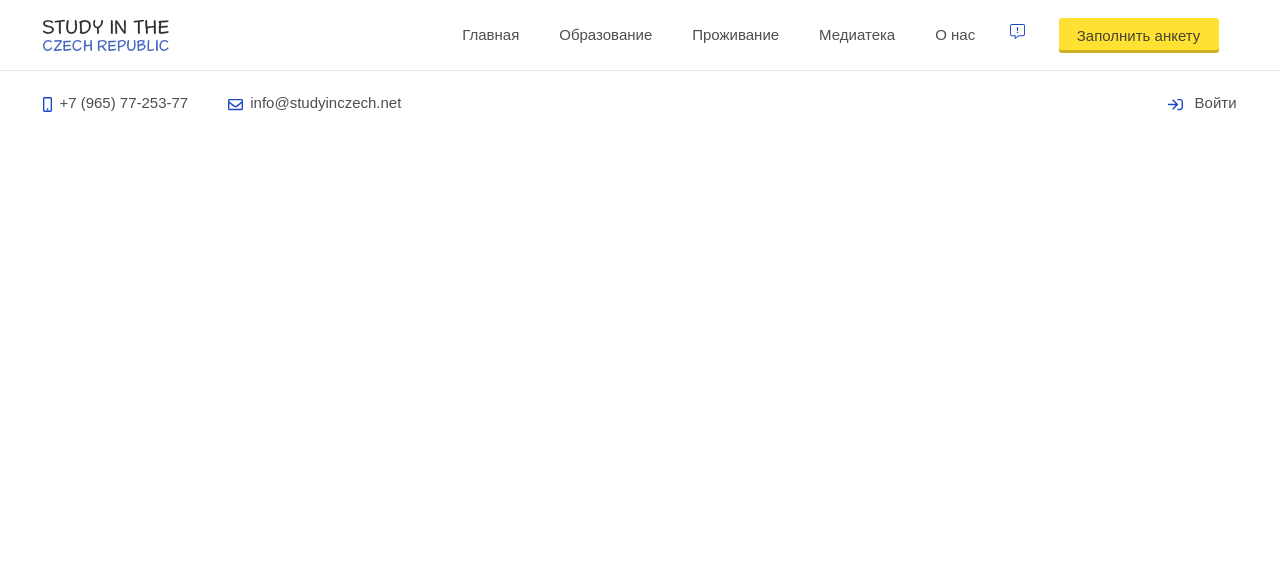
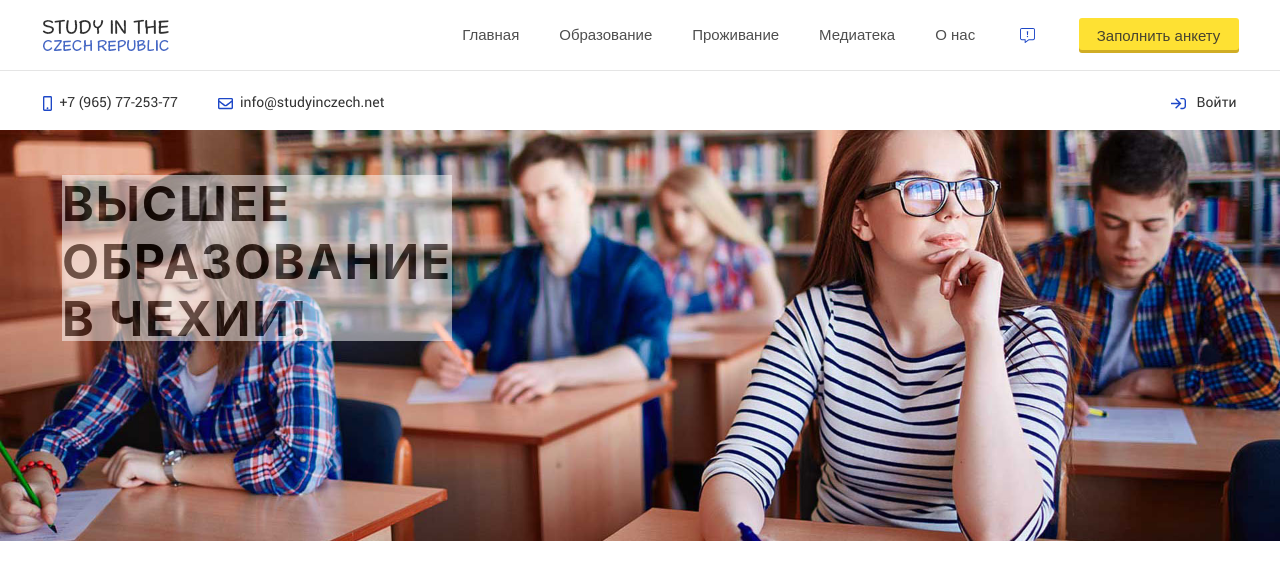
Before and after one commit to Victoria-Lecter/GIT_project, a website: page OptimizedHTML-4/app/index.html in a window 1280 px wide. Drawn offline with Linux system fonts and the light colour scheme.

Commit message:
не получилось применить line-height и сделать прямоугольник прозрачным не затрагивая текст на нем, пробовала ставить картинку как background-image - что-то неправильно, не видит адреса... что качается tooltip так поставить получилось немножко видоизмененным кодом но теперь понятия не имею как применить стили к нему. и заметила что пиксели в psd и у меня не совпадают из-за разного разрешения экрана

```diff
--- a/OptimizedHTML-4/app/index.html
+++ b/OptimizedHTML-4/app/index.html
@@ -83,7 +83,41 @@
 
 	 </div>
  </header>
+<!-- <aside>
+	 <div class="uk-container">
+	 	<div class="uk-grid uk-grid-small">
+	 		<ul class="uk-nav">
+	 			<li><a href="">Высшее образование</a></li>
+				<li><a href="">Cреднее образование</a></li>
+				<li><a href="">Дополнительные услуги</a></li>
+				<li><a href="">Университеты</a></li>
+	 		</ul>
+-->
 
+
+<main>
+	<div class="main_header">
+		<div class="container">
+			<img class="main_img" src="img/parallax5.jpg" alt="">
+				<div class="text-block">
+					<h1>ВЫСШЕЕ<br>
+						ОБРАЗОВАНИЕ<br>
+						В ЧЕХИИ!</h1>
+<!--
+						<div class="opaque_rectangle">
+
+						</div>
+					-->
+				</div>
+		</div>
+	</div>
+</main>
+
+
+
+	 	</div>
+	 </div>
+ </aside>
 
 
 
--- a/OptimizedHTML-4/app/scss/main.scss
+++ b/OptimizedHTML-4/app/scss/main.scss
@@ -14,10 +14,9 @@
 }
 
 body {
-	font-size: 16px;
+	font-size: 14px;
 	min-width: 320px;
 	position: relative;
-	line-height: 1.65;
 	font-family: $default-font;
 	overflow-x: hidden;
 	color: $text;
@@ -54,8 +53,11 @@ b, strong {
 	height: 15px;
 	margin-right: 7px;
 }
+header {
+	margin-bottom: 18px;
+}
 
-header, .uk-navbar-nav>li>a {
+.header_top, .uk-navbar-nav>li>a {
 	font-size: 15px;
 	font-family: Arial;
 	text-transform: none;
@@ -72,6 +74,7 @@ button {
 	border-radius: 3px;
 	box-shadow: 0px 3px #d0ad24;
 	padding: 9px 0;
+	margin-left: 20px;
 	height: 32px;
 	width: 160px;
 }
@@ -83,6 +86,7 @@ a {
  .uk-container {
 	 padding: 0px;
 	 margin: 0px 43px;
+
  }
 .header_top {
 	height: 70px;
@@ -91,7 +95,7 @@ a {
 	margin-top: 18px;
 }
 .icon_top {
-
+margin: 10px;
 }
 .svg {
 	 filter: invert(0.5) sepia(1) saturate(64) hue-rotate(223deg) brightness(0.78);
@@ -106,5 +110,45 @@ hr {
 	padding: 20px;
 
 }
+aside {
+	padding-top: 18px;
+	padding-bottom: 18px;
+	background-color: #f6f5f3;
+}
+.uk-nav>li>a {
+	padding: 0px;
+	margin: 18px 0 25px 20px;
+
+}
+
+.container {
+	position: relative;
+}
+
+.text-block {
+	position: absolute;
+	top: 30px;
+	left: 42px;
+	height: 166px;
+	width: auto;
+  margin: 15px 13px 17px 20px;
+	letter-spacing: 2px;
+	background-color: white;
+
+	opacity: 0.5;
+
+
+}
+
+h1 {
+
+	font-size: 48px;
+	font-weight: bold;
+	margin: auto;
+  color: black;
+}
+
+
+
 
 // @import "media"; // Always at the end
```
Also changed, not shown: OptimizedHTML-4/app/css/main.min.css, OptimizedHTML-4/app/img/parallax5.jpg (added).
